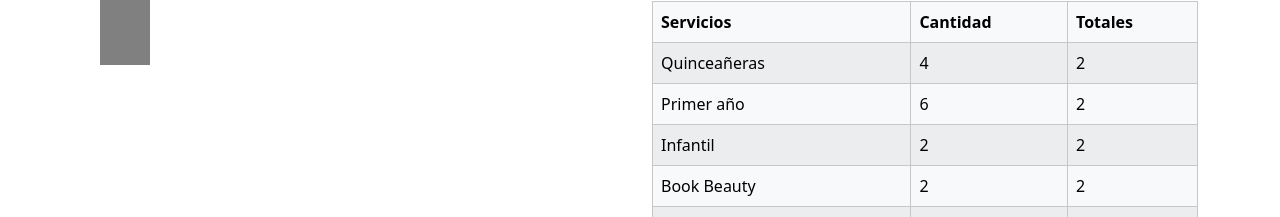
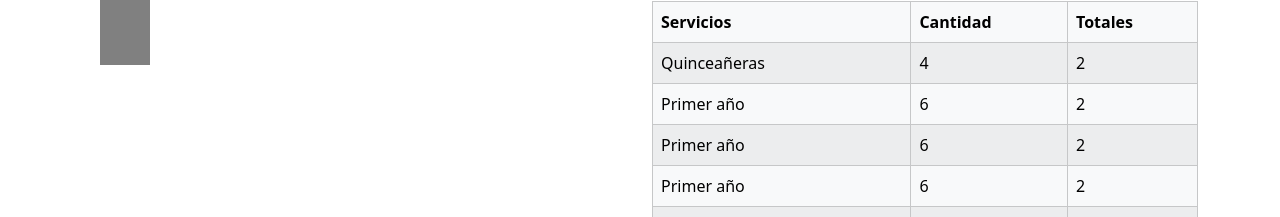
Before and after one commit to soriagorgoroso/EsWeb, a React (Vite) app: page / in a window 1280 px wide. Shown: the part 735-952 px from the top of the page. Built offline with nearby package versions, Linux system fonts and the light colour scheme.

Commit message:
a ver que onda tablas

```diff
--- a/src/Components/Extra.jsx
+++ b/src/Components/Extra.jsx
@@ -16,6 +16,21 @@ function Extra() {
           <tr>
             <td>Quinceañeras</td>
             <td>4</td>
+            <td>2</td>
+          </tr>
+          <tr>
+            <td>Primer año</td>
+            <td>6</td>
+            <td>2</td>
+          </tr>
+          <tr>
+            <td>Primer año</td>
+            <td>6</td>
+            <td>2</td>
+          </tr>
+          <tr>
+            <td>Primer año</td>
+            <td>6</td>
             <td>2</td>
           </tr>
           <tr>
```
